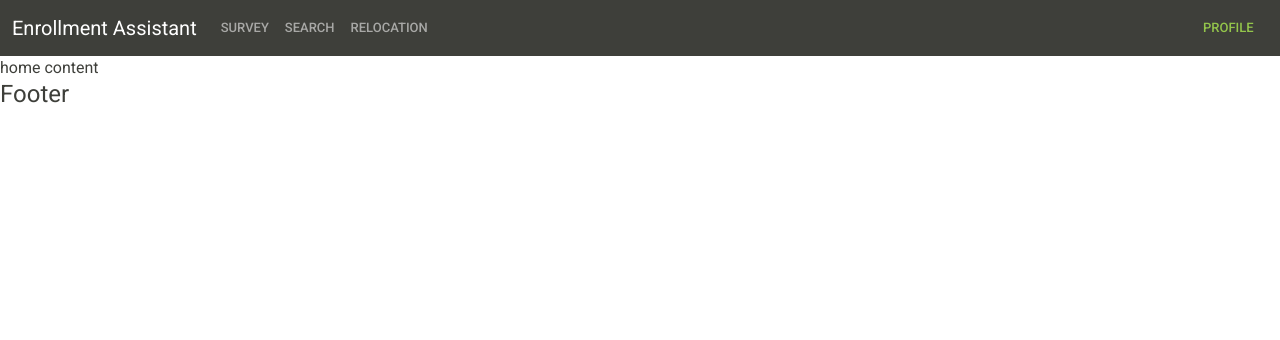
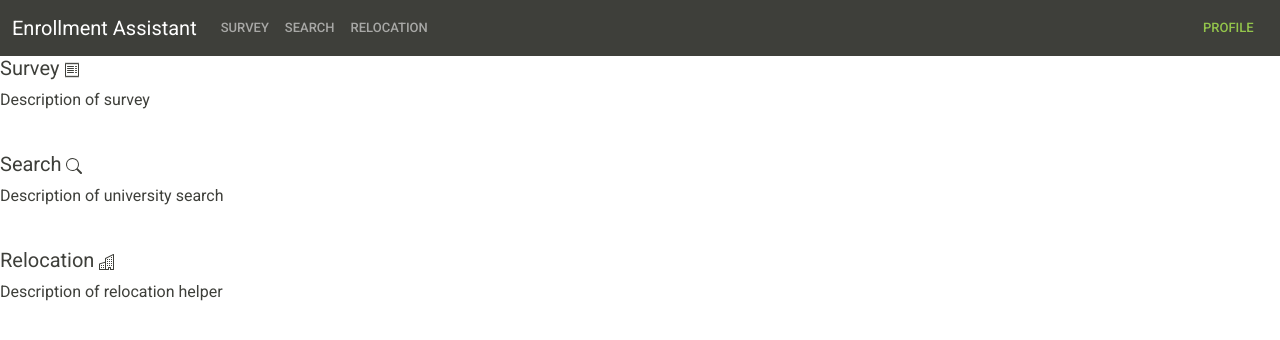
Before and after one commit to evroandrew/Dp-217_Python, a Django app: page / in a window 1280 px wide. Shown: the top 340 px of the page. Run offline with Django 3.2, Linux system fonts and the light colour scheme; some libraries are stand-ins or nearby versions.

Commit message:
Improve index template

```diff
--- a/templates/base.html
+++ b/templates/base.html
@@ -4,8 +4,6 @@
 <head>
     <meta charset="UTF-8">
     <title>Enrollment Assistant</title>
-{#    <link rel="stylesheet" type="text/css" href="https://stackpath.bootstrapcdn.com/bootstrap/5.1.2/css/bootstrap.min.css">#}
-{#    <link rel="stylesheet" type="text/css" href="https://stackpath.bootstrapcdn.com/bootswatch/5.1.2/sandstone/bootstrap.min.css">#}
     <link rel="stylesheet" href="{% static 'css/bootstrap.min.css' %}">
     <link rel="stylesheet" href="{% static 'js/bootstrap.min.js' %}">
 </head>
--- a/templates/base_footer.html
+++ b/templates/base_footer.html
@@ -1 +1 @@
-<h4>Footer</h4>
+<h4 class="visually-hidden">Footer</h4>
--- a/templates/base_header.html
+++ b/templates/base_header.html
@@ -1,6 +1,6 @@
 <nav class="navbar navbar-expand-lg navbar-dark bg-primary">
   <div class="container-fluid">
-    <a class="navbar-brand" href="#">Enrollment Assistant</a>
+    <a class="navbar-brand" href="">Enrollment Assistant</a>
     <button class="navbar-toggler" type="button" data-bs-toggle="collapse" data-bs-target="#navbarColor01" aria-controls="navbarColor01" aria-expanded="false" aria-label="Toggle navigation">
       <span class="navbar-toggler-icon"></span>
     </button>
--- a/templates/index.html
+++ b/templates/index.html
@@ -2,6 +2,38 @@
 
 {% block content %}
     <div id="index-content">
-        home content
+
+        <div style="margin-bottom: 40px">
+            <h5>
+                Survey
+                <svg xmlns="http://www.w3.org/2000/svg" width="16" height="16" fill="currentColor" class="bi bi-receipt" viewBox="0 0 16 16">
+                    <path d="M1.92.506a.5.5 0 0 1 .434.14L3 1.293l.646-.647a.5.5 0 0 1 .708 0L5 1.293l.646-.647a.5.5 0 0 1 .708 0L7 1.293l.646-.647a.5.5 0 0 1 .708 0L9 1.293l.646-.647a.5.5 0 0 1 .708 0l.646.647.646-.647a.5.5 0 0 1 .708 0l.646.647.646-.647a.5.5 0 0 1 .801.13l.5 1A.5.5 0 0 1 15 2v12a.5.5 0 0 1-.053.224l-.5 1a.5.5 0 0 1-.8.13L13 14.707l-.646.647a.5.5 0 0 1-.708 0L11 14.707l-.646.647a.5.5 0 0 1-.708 0L9 14.707l-.646.647a.5.5 0 0 1-.708 0L7 14.707l-.646.647a.5.5 0 0 1-.708 0L5 14.707l-.646.647a.5.5 0 0 1-.708 0L3 14.707l-.646.647a.5.5 0 0 1-.801-.13l-.5-1A.5.5 0 0 1 1 14V2a.5.5 0 0 1 .053-.224l.5-1a.5.5 0 0 1 .367-.27zm.217 1.338L2 2.118v11.764l.137.274.51-.51a.5.5 0 0 1 .707 0l.646.647.646-.646a.5.5 0 0 1 .708 0l.646.646.646-.646a.5.5 0 0 1 .708 0l.646.646.646-.646a.5.5 0 0 1 .708 0l.646.646.646-.646a.5.5 0 0 1 .708 0l.646.646.646-.646a.5.5 0 0 1 .708 0l.509.509.137-.274V2.118l-.137-.274-.51.51a.5.5 0 0 1-.707 0L12 1.707l-.646.647a.5.5 0 0 1-.708 0L10 1.707l-.646.647a.5.5 0 0 1-.708 0L8 1.707l-.646.647a.5.5 0 0 1-.708 0L6 1.707l-.646.647a.5.5 0 0 1-.708 0L4 1.707l-.646.647a.5.5 0 0 1-.708 0l-.509-.51z"/>
+                    <path d="M3 4.5a.5.5 0 0 1 .5-.5h6a.5.5 0 1 1 0 1h-6a.5.5 0 0 1-.5-.5zm0 2a.5.5 0 0 1 .5-.5h6a.5.5 0 1 1 0 1h-6a.5.5 0 0 1-.5-.5zm0 2a.5.5 0 0 1 .5-.5h6a.5.5 0 1 1 0 1h-6a.5.5 0 0 1-.5-.5zm0 2a.5.5 0 0 1 .5-.5h6a.5.5 0 0 1 0 1h-6a.5.5 0 0 1-.5-.5zm8-6a.5.5 0 0 1 .5-.5h1a.5.5 0 0 1 0 1h-1a.5.5 0 0 1-.5-.5zm0 2a.5.5 0 0 1 .5-.5h1a.5.5 0 0 1 0 1h-1a.5.5 0 0 1-.5-.5zm0 2a.5.5 0 0 1 .5-.5h1a.5.5 0 0 1 0 1h-1a.5.5 0 0 1-.5-.5zm0 2a.5.5 0 0 1 .5-.5h1a.5.5 0 0 1 0 1h-1a.5.5 0 0 1-.5-.5z"/>
+                </svg>
+            </h5>
+            Description of survey
+        </div>
+
+        <div style="margin-bottom: 40px">
+            <h5>
+                Search
+                <svg xmlns="http://www.w3.org/2000/svg" width="16" height="16" fill="currentColor" class="bi bi-search" viewBox="0 0 16 16">
+                    <path d="M11.742 10.344a6.5 6.5 0 1 0-1.397 1.398h-.001c.03.04.062.078.098.115l3.85 3.85a1 1 0 0 0 1.415-1.414l-3.85-3.85a1.007 1.007 0 0 0-.115-.1zM12 6.5a5.5 5.5 0 1 1-11 0 5.5 5.5 0 0 1 11 0z"/>
+                </svg>
+            </h5>
+            Description of university search
+        </div>
+
+        <div style="margin-bottom: 40px">
+            <h5>
+                Relocation
+                <svg xmlns="http://www.w3.org/2000/svg" width="16" height="16" fill="currentColor" class="bi bi-building" viewBox="0 0 16 16">
+                  <path fill-rule="evenodd" d="M14.763.075A.5.5 0 0 1 15 .5v15a.5.5 0 0 1-.5.5h-3a.5.5 0 0 1-.5-.5V14h-1v1.5a.5.5 0 0 1-.5.5h-9a.5.5 0 0 1-.5-.5V10a.5.5 0 0 1 .342-.474L6 7.64V4.5a.5.5 0 0 1 .276-.447l8-4a.5.5 0 0 1 .487.022zM6 8.694 1 10.36V15h5V8.694zM7 15h2v-1.5a.5.5 0 0 1 .5-.5h2a.5.5 0 0 1 .5.5V15h2V1.309l-7 3.5V15z"/>
+                  <path d="M2 11h1v1H2v-1zm2 0h1v1H4v-1zm-2 2h1v1H2v-1zm2 0h1v1H4v-1zm4-4h1v1H8V9zm2 0h1v1h-1V9zm-2 2h1v1H8v-1zm2 0h1v1h-1v-1zm2-2h1v1h-1V9zm0 2h1v1h-1v-1zM8 7h1v1H8V7zm2 0h1v1h-1V7zm2 0h1v1h-1V7zM8 5h1v1H8V5zm2 0h1v1h-1V5zm2 0h1v1h-1V5zm0-2h1v1h-1V3z"/>
+                </svg>
+            </h5>
+            Description of relocation helper
+        </div>
+
     </div>
 {% endblock %}
```
